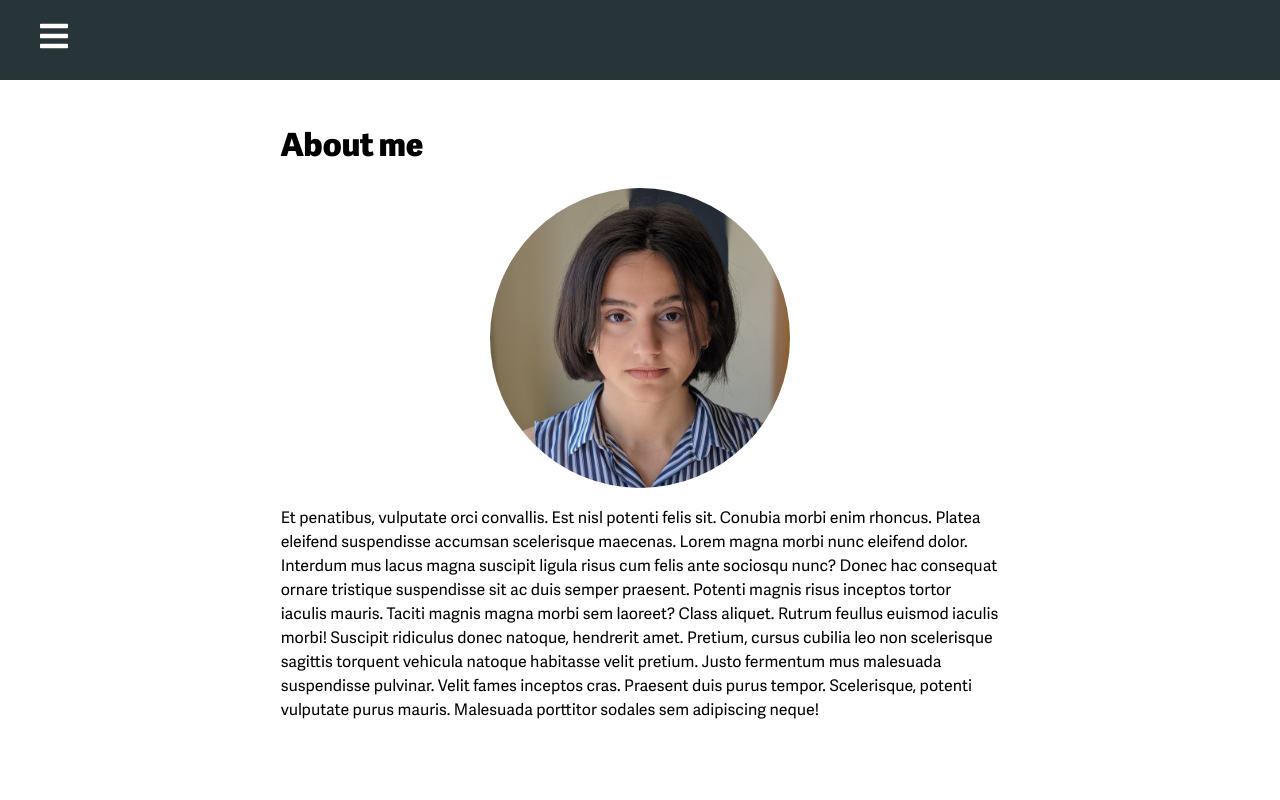
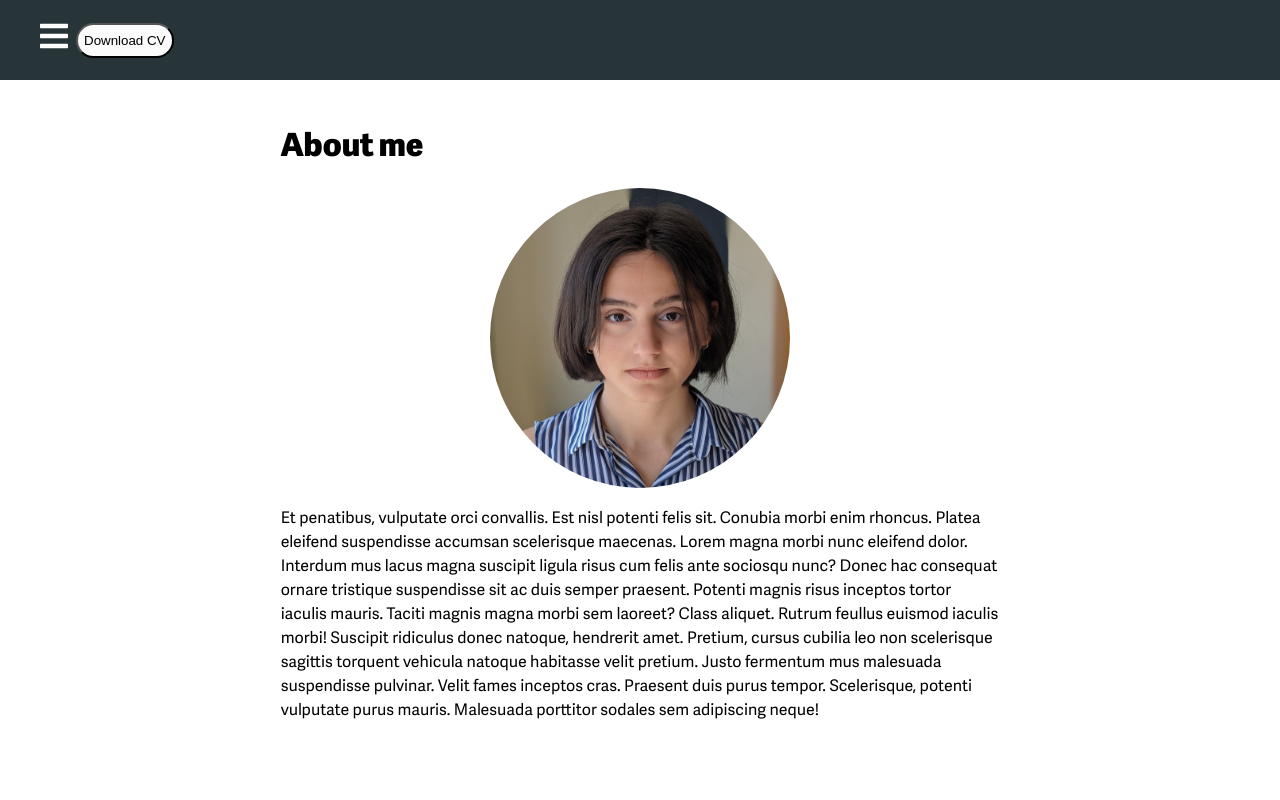
Before and after one commit to sofiaIG/personal_website, a React (Create React App) app: page / in a window 1280 px wide. Shown: the top 800 px of the page. Built offline with nearby package versions, Linux system fonts and the light colour scheme.

Commit message:
Add Download CV button

```diff
--- a/package.json
+++ b/package.json
@@ -7,6 +7,7 @@
     "@testing-library/jest-dom": "^5.16.4",
     "@testing-library/react": "^13.1.1",
     "@testing-library/user-event": "^13.5.0",
+    "file-saver": "^2.0.5",
     "rc-tabs": "^11.14.1",
     "react": "^18.0.0",
     "react-dom": "^18.0.0",
--- a/src/App.js
+++ b/src/App.js
@@ -3,7 +3,10 @@ import "./App.css";
 import Home from "./components/Home";
 import Navbar from "./components/Navbar";
 
+
 function App() {
+
+
   return (
     <>
       <Navbar />
--- a/src/components/Navbar.css
+++ b/src/components/Navbar.css
@@ -71,6 +71,13 @@
     margin: 0;
   }
 
+.download {
+  background-color: #fbfbfb;
+  border-radius: 20px;
+  height: 35px;
+  right: 400px;
+  }
+
   .navbar-toggle {
     background-color: #273539;
     opacity: 8;
--- a/src/components/Navbar.js
+++ b/src/components/Navbar.js
@@ -5,11 +5,19 @@ import { SidebarData } from './SidebarData';
 import './Navbar.css';
 import { IconContext } from 'react-icons';
 import { Link } from 'react-scroll';
+import { saveAs } from "file-saver";
 
 function Navbar() {
   const [sidebar, setSidebar] = useState(false);
 
   const showSidebar = () => setSidebar(!sidebar);
+
+  const saveFile = () => {
+    saveAs(
+      "C:/Users/ignat/Documents/Projects/personal_website/src/cv",
+      "CVSofiaIg.pdf"
+    );
+  };
 
   return (
     <>
@@ -18,6 +26,7 @@ function Navbar() {
           <button onClick={showSidebar} className='menu-bars'>
             <FaIcons.FaBars />
           </button>
+          <button className='download' onClick={saveFile}>Download CV</button>
         </div>
         <nav className={sidebar ? 'nav-menu active' : 'nav-menu'}>
           <ul className='nav-menu-items' onClick={showSidebar}>
```
Also changed, not shown: 2 other files (tests, documents, lock files or other folders).
